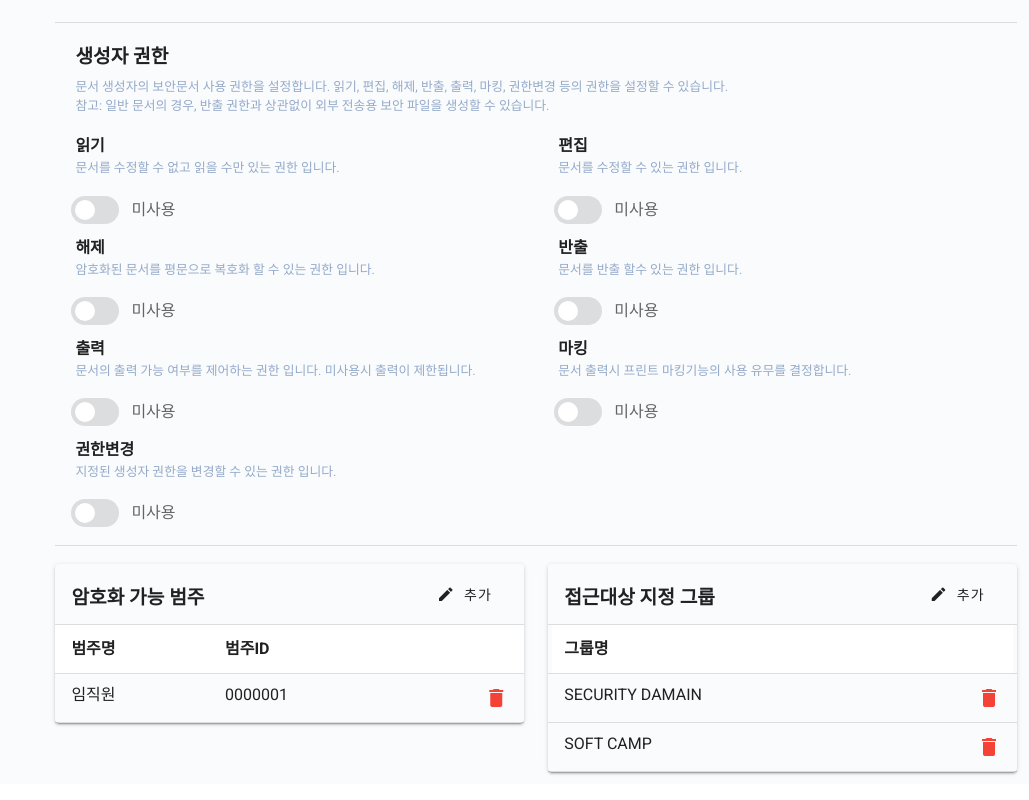
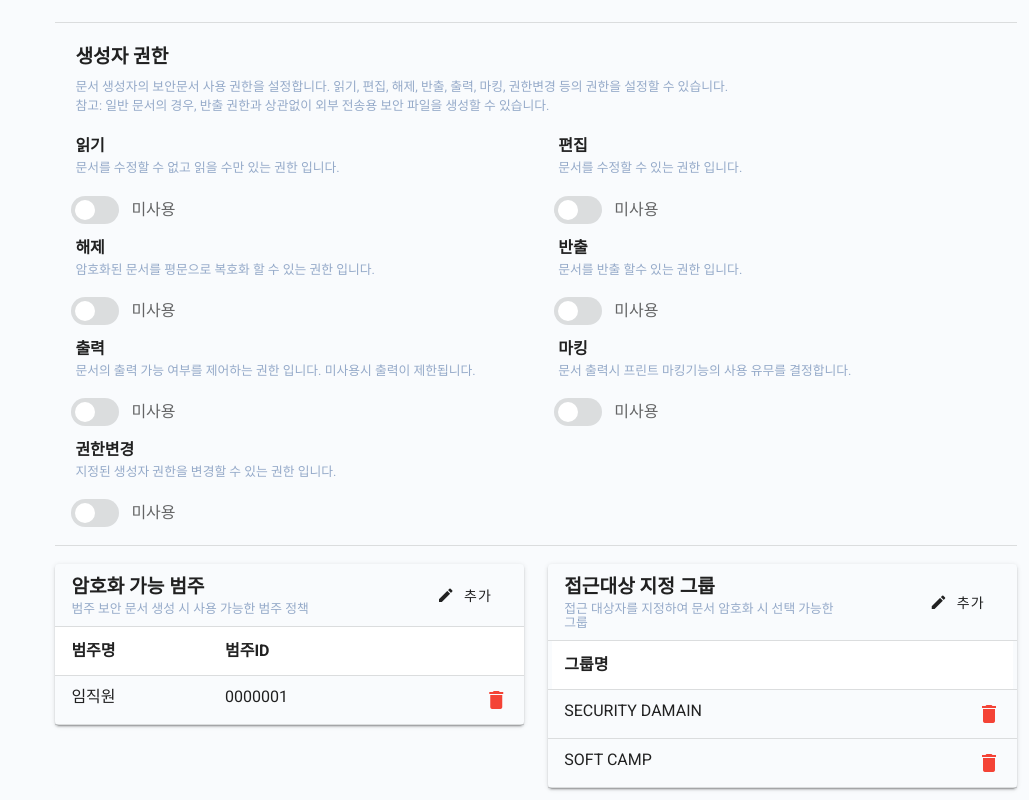
Before and after one commit to woo-da-young/cs_console_demo, a Vue app: page /#/ in a window 1280 px wide. Shown: the part 804-1604 px from the top of the page, without its empty margins (251-1280 px from the left). Built offline with nearby package versions, Linux system fonts and the light colour scheme.

Commit message:
주석추가

```diff
--- a/src/Home.vue
+++ b/src/Home.vue
@@ -477,7 +477,15 @@
                       <v-list-item>
                         <v-list-item-content style="font-size:1.4rem; font-weight:bold ">
                           <v-row align="center" justify="space-around">
-                            <v-col cols="8" class="contents_title">암호화 가능 범주</v-col>
+                            <v-col cols="8" class="contents_title">
+                              암호화 가능 범주
+                              <div class="contents_comment" style="padding-top:5px">
+                                <ul class="contents_comment-ul" style=" font-weight:normal;">
+                                  <li>범주 보안 문서 생성 시 사용 가능한 범주 정책</li>
+                                </ul>
+                              </div>
+                            </v-col>
+
                             <v-col cols="4" align="right" justify="space-around">
                               <v-dialog v-model="dialog"  max-width="800" >
                                 <template v-slot:activator="{ on, attrs }"><v-btn text v-bind="attrs" v-on="on" ><v-icon left>mdi-pencil</v-icon>추가</v-btn></template>
@@ -588,7 +596,13 @@
                     <v-list-item>
                       <v-list-item-content style="font-size:1.4rem; font-weight:bold">
                           <v-row align="center" justify="space-around" >
-                            <v-col cols="8" class="contents_title">접근대상 지정 그룹</v-col>
+                            <v-col cols="8" class="contents_title">접근대상 지정 그룹
+                              <div class="contents_comment" style="padding-top:5px">
+                                <ul class="contents_comment-ul" style=" font-weight:normal;">
+                                  <li>접근 대상자를 지정하여 문서 암호화 시 선택 가능한 그룹</li>
+                                </ul>
+                              </div>
+                            </v-col>
                             <v-col cols="4" align="right" justify="space-around">
                               <!-- <v-dialog v-model="dialog2" persistent max-width="800">
                                 <template v-slot:activator="{ on, attrs }">
```
